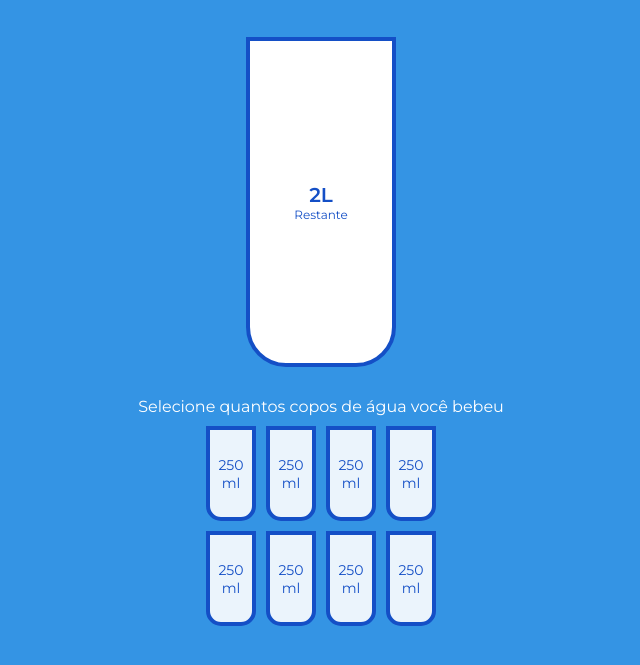
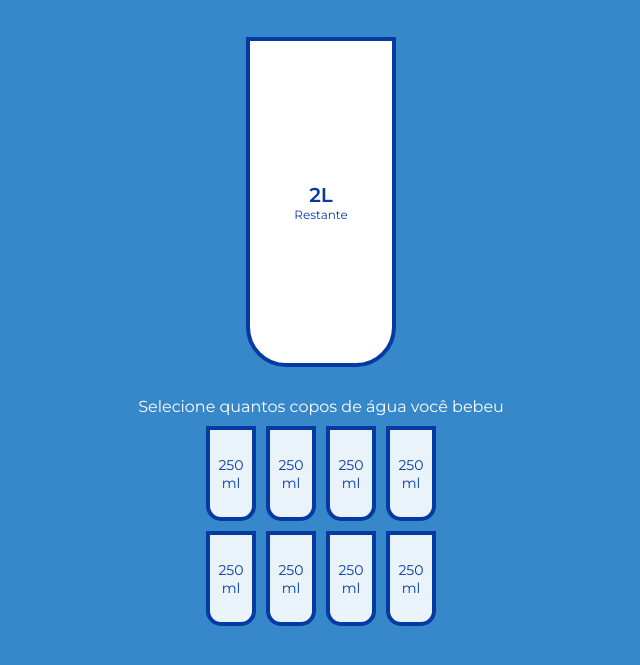
Before and after one commit to htmlcristian/drink-water, a plain HTML site: page index.html in a window 1280 px wide. Shown: the part 93-758 px from the top of the page, without its empty margins (319-959 px from the left). Drawn offline with Linux system fonts and the light colour scheme.

Commit message:
update background and border 1

```diff
--- a/style.css
+++ b/style.css
@@ -1,7 +1,7 @@
 @import url('https://fonts.googleapis.com/css?family=Montserrat:400,600&display=swap');
 
 :root {
-  --border-color: #144fc6;
+  --border-color: #053aa3;
   --fill-color: #6ab3f8;
 }
 
@@ -10,7 +10,7 @@
 }
 
 body {
-  background-color: #3494e4;
+  background-color: #3788ca;
   color: #fff;
   font-family: 'Montserrat', sans-serif;
   display: flex;
```
